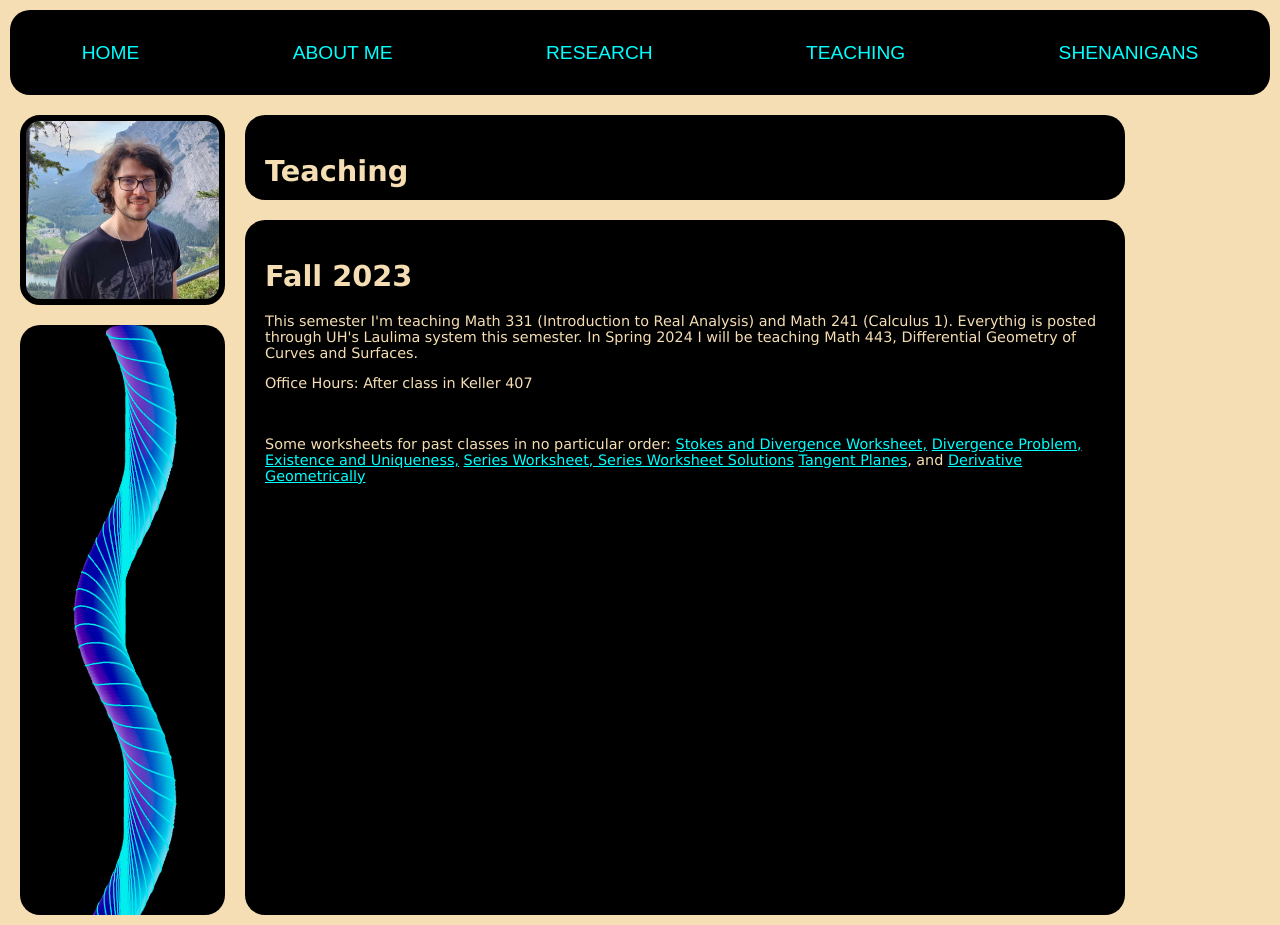
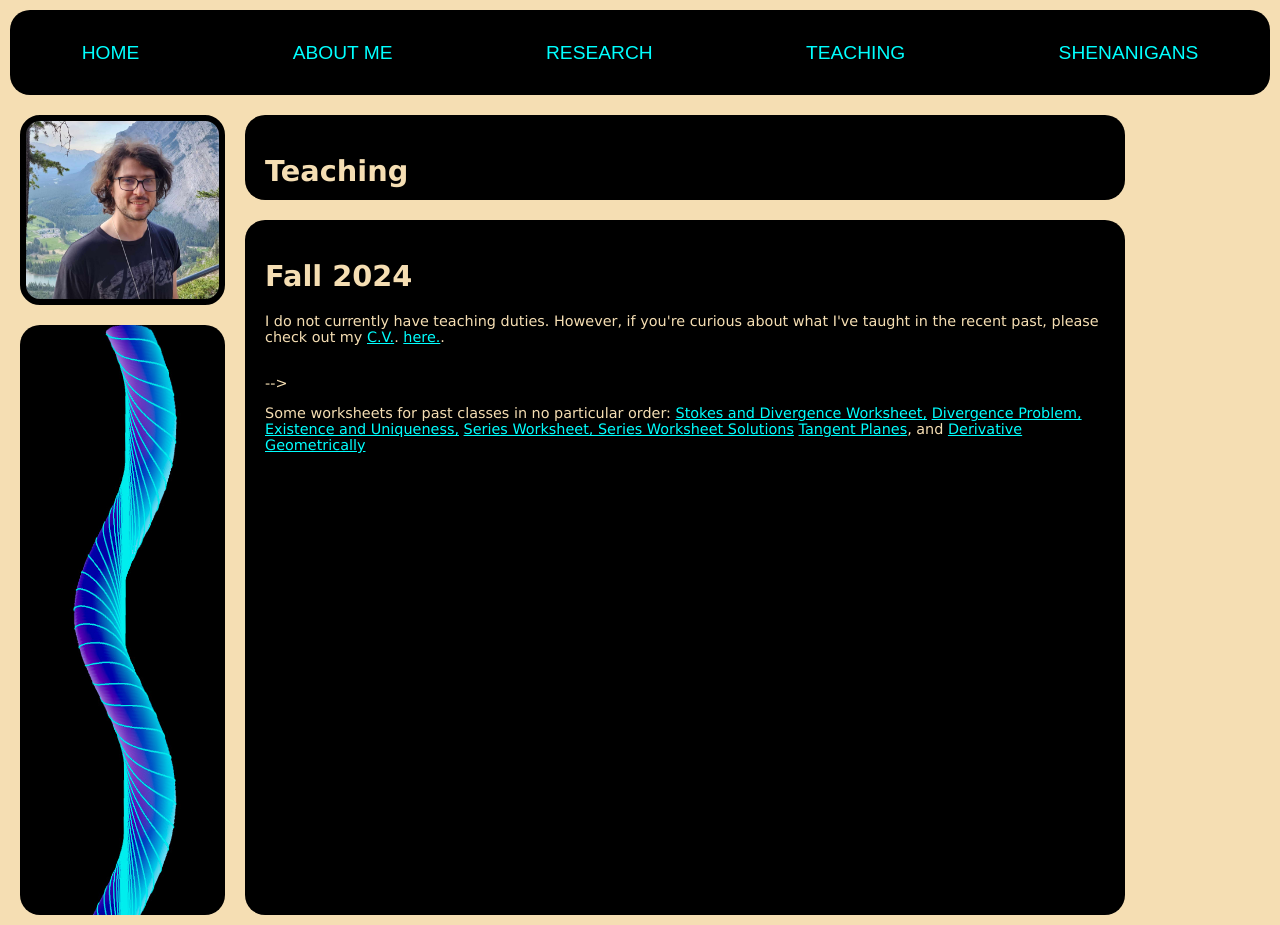
Before and after one commit to Tklotz23/Academic-Website, a plain HTML site: page docs/Teaching.html in a window 1280 px wide. Drawn offline with Linux system fonts and the light colour scheme.

Commit message:
Update Teaching.html

```diff
--- a/docs/Teaching.html
+++ b/docs/Teaching.html
@@ -26,12 +26,11 @@
     </div>
     <div class="boxVFE item3"></div>
     <div class="box item4">
-		<h1> Fall 2023 </h1>
-            <p> This semester I'm teaching Math 331 (Introduction to Real Analysis) and Math 241 (Calculus 1). Everythig is posted through UH's Laulima system this semester. In Spring 2024 I will be teaching Math 443, Differential Geometry of Curves and Surfaces.
-<!--
+		<h1> Fall 2024 </h1>
+            <p> I do not currently have teaching duties. However, if you're curious about what I've taught in the recent past, please check out my <a href="KlotzCV.pdf" style="color:cyan">C.V.</a>.
 <a href="3430_Spring_2021_Syllabus.pdf" style="color:cyan">here.</a>.</p><br />
 -->
-	    <p> Office Hours: After class in Keller 407 </p><br />
+	    <!--<p> Office Hours: After class in Keller 407 </p><br />-->
 <!--
 <p>
 Math 331
```
